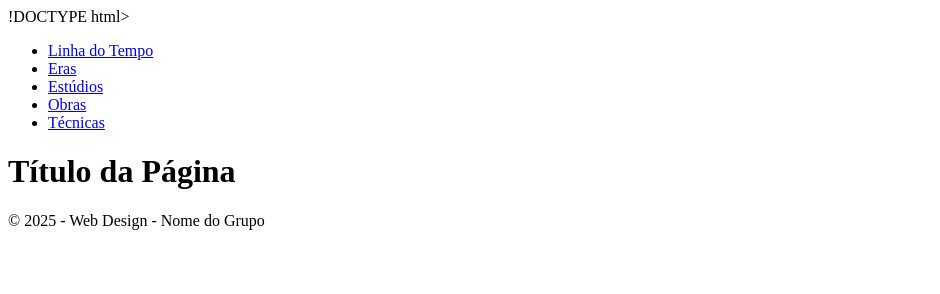
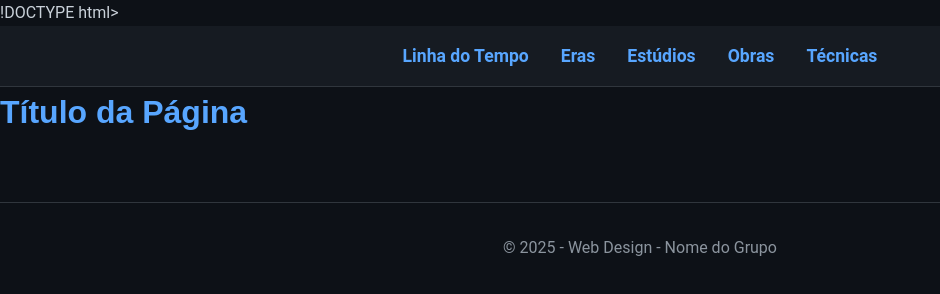
Before and after one commit to Joao-Lucas-Code/projeto_webdesign_animacao, a plain HTML site: page index.html in a window 1280 px wide. Shown: the whole page, without its empty margins (0-940 px from the left). Drawn offline with Linux system fonts and the light colour scheme.

Commit message:
feat: style.css

```diff
--- a/css/style.css
+++ b/css/style.css
@@ -1 +1,93 @@
-/* O arquivo principal de estilos  para tudo que for comum */
+/* ================================================
+   1. RESET BÁSICO E CONFIGURAÇÕES GLOBAIS
+   ================================================ */
+
+/* Um "reset" mais moderno que facilita o trabalho com tamanhos */
+* {
+  margin: 0;
+  padding: 0;
+  box-sizing: border-box;
+  /* Faz com que padding e border não aumentem o tamanho final do elemento */
+}
+
+/* ================================================
+   2. VARIÁVEIS DE DESIGN (O "STYLE GUIDE")
+   ================================================ */
+
+/* Aqui definimos as cores e fontes para usar em todo o site.
+   Se quiserem mudar uma cor, só precisam mudar aqui! */
+:root {
+  /* Cores */
+  --cor-fundo: #0d1117;          /* Um cinza quase preto, mais suave que #000 */
+  --cor-texto: #c9d1d9;         /* Um branco acinzentado, confortável de ler */
+  --cor-primaria: #58a6ff;       /* Um azul vibrante para links e destaques */
+  --cor-secundaria: #161b22;     /* Um cinza mais claro para caixas e fundos de seção */
+  --cor-borda: #30363d;          /* Cor para bordas sutis */
+
+  /* Tipografia */
+  --fonte-titulos: 'Poppins', sans-serif;  /* Exemplo de fonte para títulos */
+  --fonte-corpo: 'Roboto', sans-serif;    /* Exemplo de fonte para textos */
+}
+
+/* ================================================
+   3. ESTILOS GERAIS DO CORPO (BODY)
+   ================================================ */
+
+body {
+  font-family: var(--fonte-corpo);
+  background-color: var(--cor-fundo);
+  color: var(--cor-texto);
+  line-height: 1.6; /* Melhora a legibilidade dos textos */
+}
+
+h1, h2, h3, h4, h5, h6 {
+  font-family: var(--fonte-titulos);
+  color: var(--cor-primaria); /* Dando destaque aos títulos */
+  margin-bottom: 1rem;
+}
+
+a {
+  color: var(--cor-primaria);
+  text-decoration: none; /* Tira o sublinhado padrão dos links */
+  transition: color 0.3s ease; /* Efeito suave na mudança de cor */
+}
+
+a:hover {
+  color: #8abeff; /* Um tom de azul um pouco mais claro no hover */
+}
+
+/* ================================================
+   4. COMPONENTES COMUNS (HEADER, NAV, FOOTER)
+   ================================================ */
+
+/* Estilos para o menu de navegação que será igual em todas as páginas */
+nav ul {
+  list-style: none; /* Tira as bolinhas da lista */
+  display: flex;    /* Coloca os itens um ao lado do outro */
+  justify-content: center; /* Centraliza os itens */
+  gap: 2rem;        /* Espaçamento entre os itens */
+  padding: 1rem 0;
+  background-color: var(--cor-secundaria);
+  border-bottom: 1px solid var(--cor-borda);
+}
+
+nav a {
+  font-size: 1.1rem;
+  font-weight: bold;
+}
+
+/* Um container genérico para centralizar o conteúdo */
+.container {
+  width: 90%;
+  max-width: 1100px;
+  margin: 0 auto; /* O truque para centralizar na horizontal */
+  padding: 2rem 0;
+}
+
+footer {
+  text-align: center;
+  padding: 2rem 0;
+  margin-top: 4rem;
+  border-top: 1px solid var(--cor-borda);
+  color: #8b949e; /* Um cinza mais claro para o texto do rodapé */
+}
```
